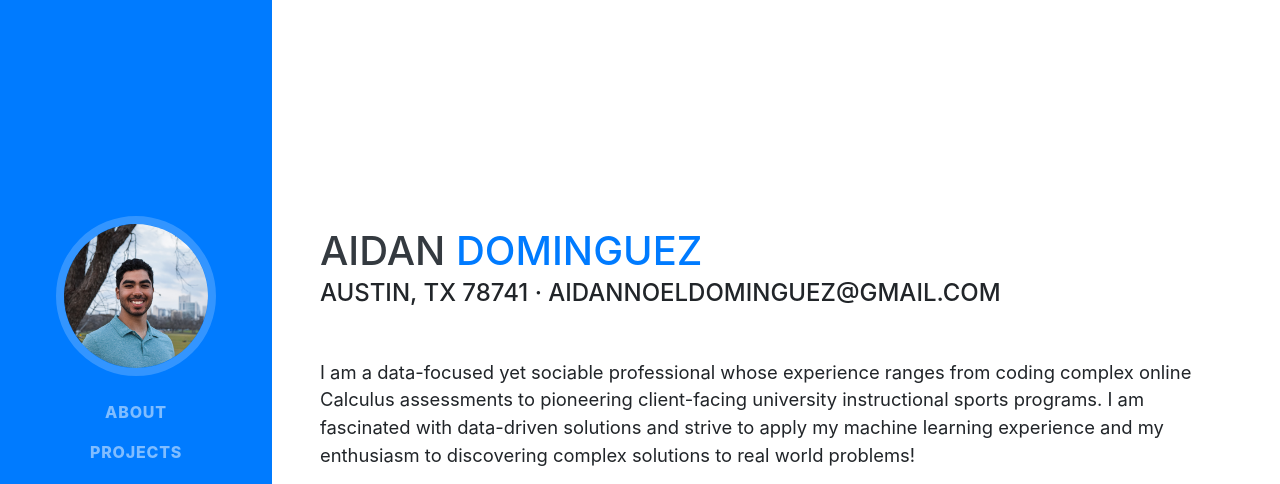
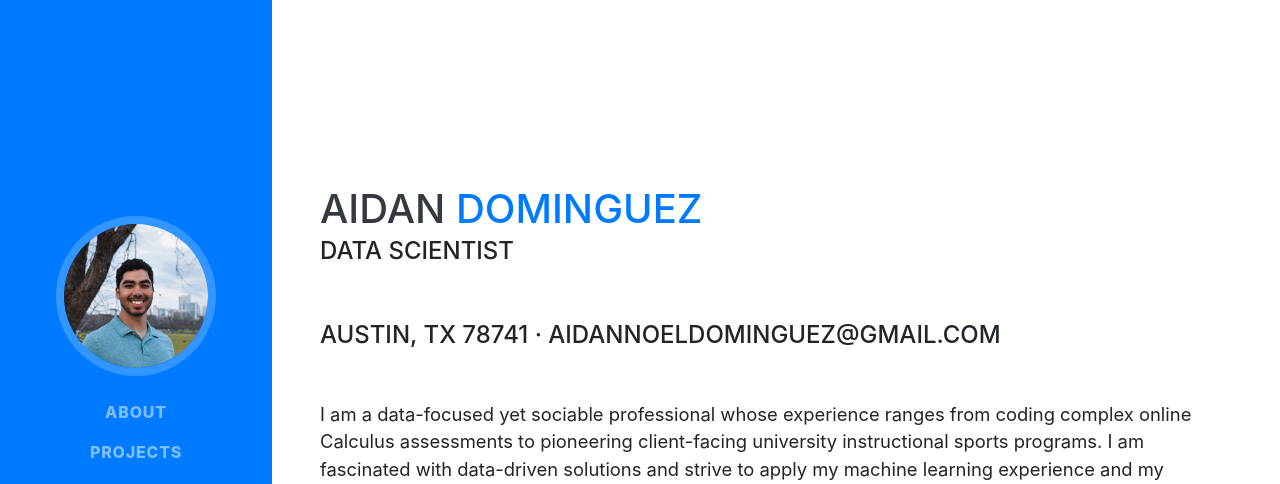
Before and after one commit to aidandom/aidandom.github.io, a website with bundled scripts: page index.html in a window 1280 px wide. Shown: the top 484 px of the page. Built offline with nearby package versions, Linux system fonts and the light colour scheme; a web font is replaced by a local one.

Commit message:
title added

```diff
--- a/index.html
+++ b/index.html
@@ -66,6 +66,7 @@
         <h1 class="mb-0">Aidan
           <span class="text-primary">Dominguez</span>
         </h1>
+        <div class="subheading mb-5">Data Scientist</div>
         <div class="subheading mb-5">Austin, TX 78741 ·
           <a>aidannoeldominguez@gmail.com</a>
         </div>
```
